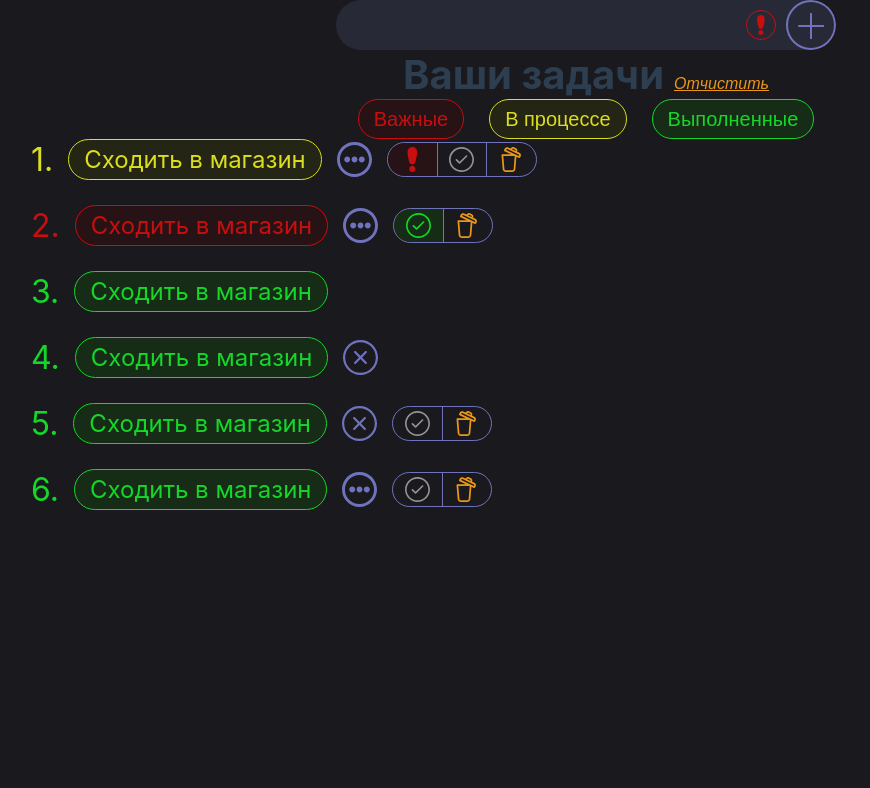
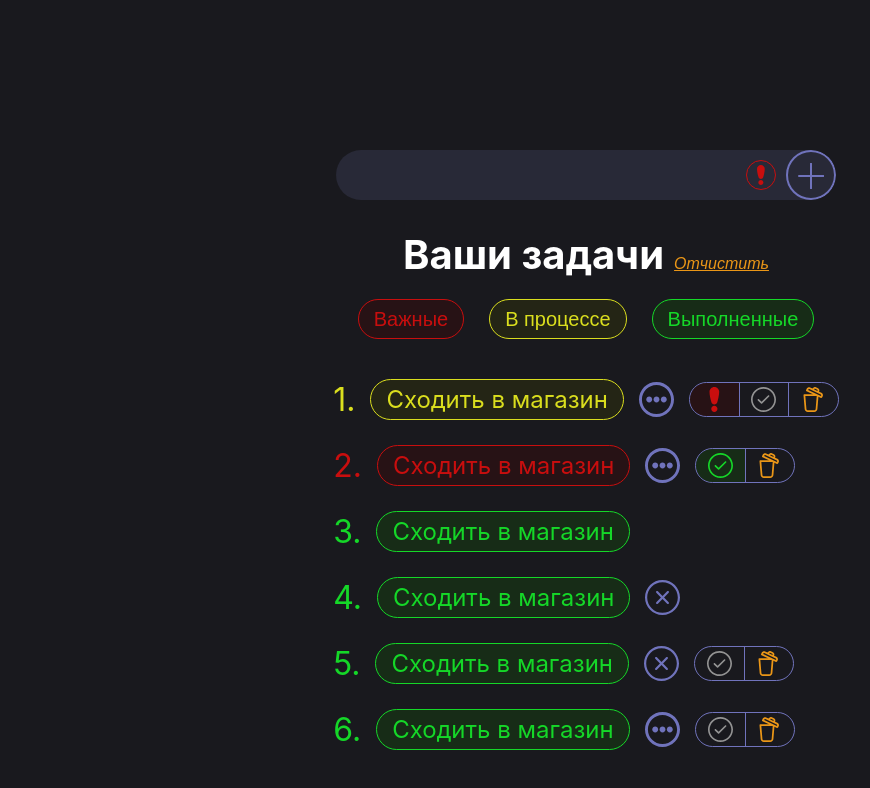
Before and after one commit to StMelik/vue-todo-app, a Vue app: page / in a window 1280 px wide. Shown: the top 788 px of the page, without its empty margins (54-924 px from the left). Built offline with nearby package versions, Linux system fonts and the light colour scheme.

Commit message:
feat: добавить отступы

```diff
--- a/src/components/AppFilter/AppFilter.scss
+++ b/src/components/AppFilter/AppFilter.scss
@@ -5,6 +5,7 @@
     display: flex;
     justify-content: center;
     column-gap: 25px;
+    margin-bottom: 40px;
 
     &__button {
         @extend %btn;
--- a/src/components/AppList/AppList.scss
+++ b/src/components/AppList/AppList.scss
@@ -2,6 +2,8 @@
 @import '../../constants/templates.scss';
 
 .todo-list {
+    margin: 0 auto 150px;
+    width: max-content;
 
     &__item {
         display: flex;
--- a/src/components/AppTitle/AppTitle.scss
+++ b/src/components/AppTitle/AppTitle.scss
@@ -5,10 +5,11 @@
     display: flex;
     align-items: baseline;
     justify-content: center;
+    margin-bottom: 20px;
 }
 
 .title {
-    // color: $text;
+    color: $text;
     font-size: 40px;
 }
 
--- a/src/components/FormAdd/FormAdd.scss
+++ b/src/components/FormAdd/FormAdd.scss
@@ -3,7 +3,7 @@
 
 .form-add {
     display: flex;
-    margin: 0 auto;
+    margin: 150px auto 30px;
     background-color: $input-bg;
     border-radius: 25px;
     max-width: 500px;
```
